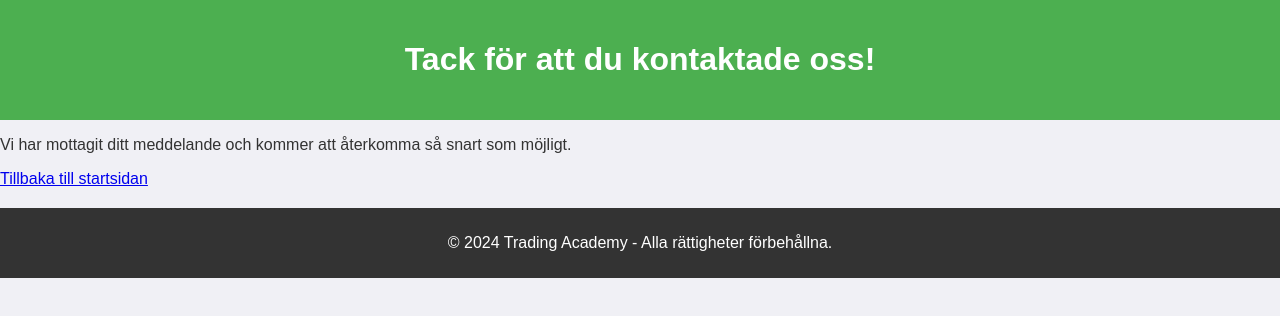
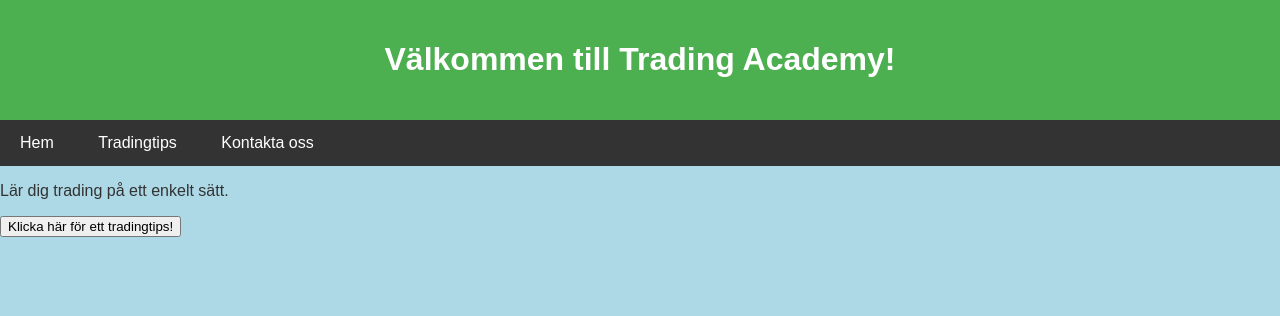
Before and after one commit to Dakdouksson/Trading-website-, a plain HTML site: page tack.html in a window 1280 px wide. Drawn offline with Linux system fonts and the light colour scheme.

Commit message:
Update tack.html

```diff
--- a/tack.html
+++ b/tack.html
@@ -3,20 +3,29 @@
 <head>
     <meta charset="UTF-8">
     <meta name="viewport" content="width=device-width, initial-scale=1.0">
-    <title>Tack!</title>
-    <link rel="stylesheet" href="style.css">
+    <title>Trading Academy</title>
+    <link rel="stylesheet" href="style.css"> <!-- Placera länken här, inuti <head> -->
+    <style>
+        body {
+            background-color: lightblue;
+        }
+    </style>
 </head>
-    <link rel="stylesheet" href="./style.css">
 <body>
     <header>
-        <h1>Tack för att du kontaktade oss!</h1>
+        <h1>Välkommen till Trading Academy!</h1>
     </header>
+
+    <!-- Navigationsmeny -->
+    <nav>
+        <a href="index.html">Hem</a>
+        <a href="tradingtips.html">Tradingtips</a>
+        <a href="kontakt.html">Kontakta oss</a>
+    </nav>
+
     <main>
-        <p>Vi har mottagit ditt meddelande och kommer att återkomma så snart som möjligt.</p>
-        <a href="index.html">Tillbaka till startsidan</a>
+        <p>Lär dig trading på ett enkelt sätt.</p>
+        <button onclick="visaMeddelande()">Klicka här för ett tradingtips!</button>
     </main>
-    <footer>
-        <p>&copy; 2024 Trading Academy - Alla rättigheter förbehållna.</p>
-    </footer>
 </body>
 </html>
```
